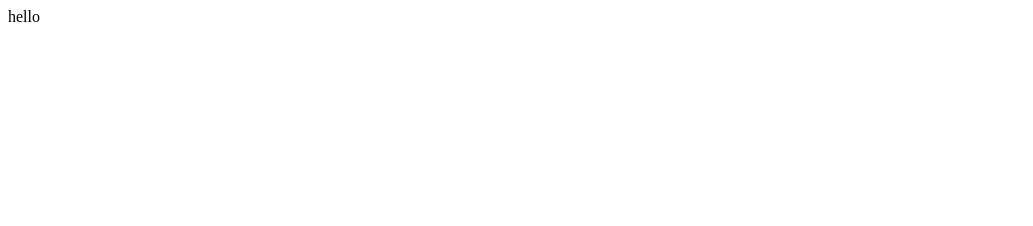
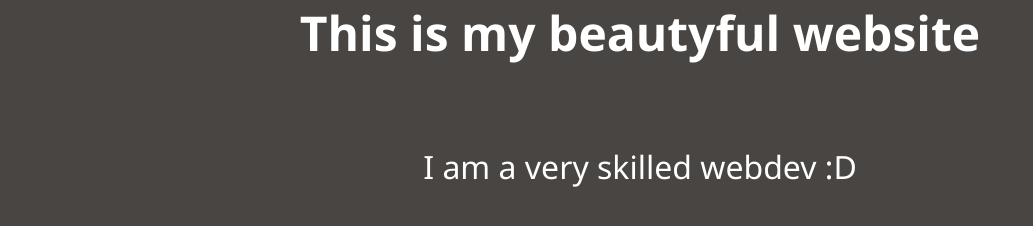
Before and after one commit to timohm/first-repo-school-, a plain HTML site: page index.html in a window 1280 px wide. Shown: the whole page, without its empty margins (0-1033 px from the left). Drawn offline with Linux system fonts and the light colour scheme.

Commit message:
Second commit

```diff
--- a/index.html
+++ b/index.html
@@ -1 +1,20 @@
-hello
+<!DOCTYPE html>
+<html lang="en">
+
+<head>
+    <meta charset="UTF-8">
+    <meta name="viewport" content="width=device-width, initial-scale=1.0">
+    <title>Document</title>
+    <link rel="stylesheet" href="style.css">
+</head>
+
+<body>
+    <div class="parent">
+        <h1 class="heading">This is my beautyful website</h1>
+    </div>
+    <div class="pParent">
+        <p class="para">I am a very skilled webdev :D</p>
+    </div>
+</body>
+
+</html>
--- /dev/null
+++ b/style.css
@@ -0,0 +1,20 @@
+* {
+    margin          : 0 auto;
+    padding         : 0;
+    background-color: hsl(30, 4%, 27%);
+    font-family: 'Segoe UI', Tahoma, Geneva, Verdana, sans-serif;
+}
+
+.heading {
+    margin-top: 10vh auto;
+    color: white;
+    text-align: center;
+    font-size: 3rem;
+}
+
+.para {
+    margin-top: 10vh;
+    color: white;
+    text-align: center;
+    font-size: 2rem;
+}
```
